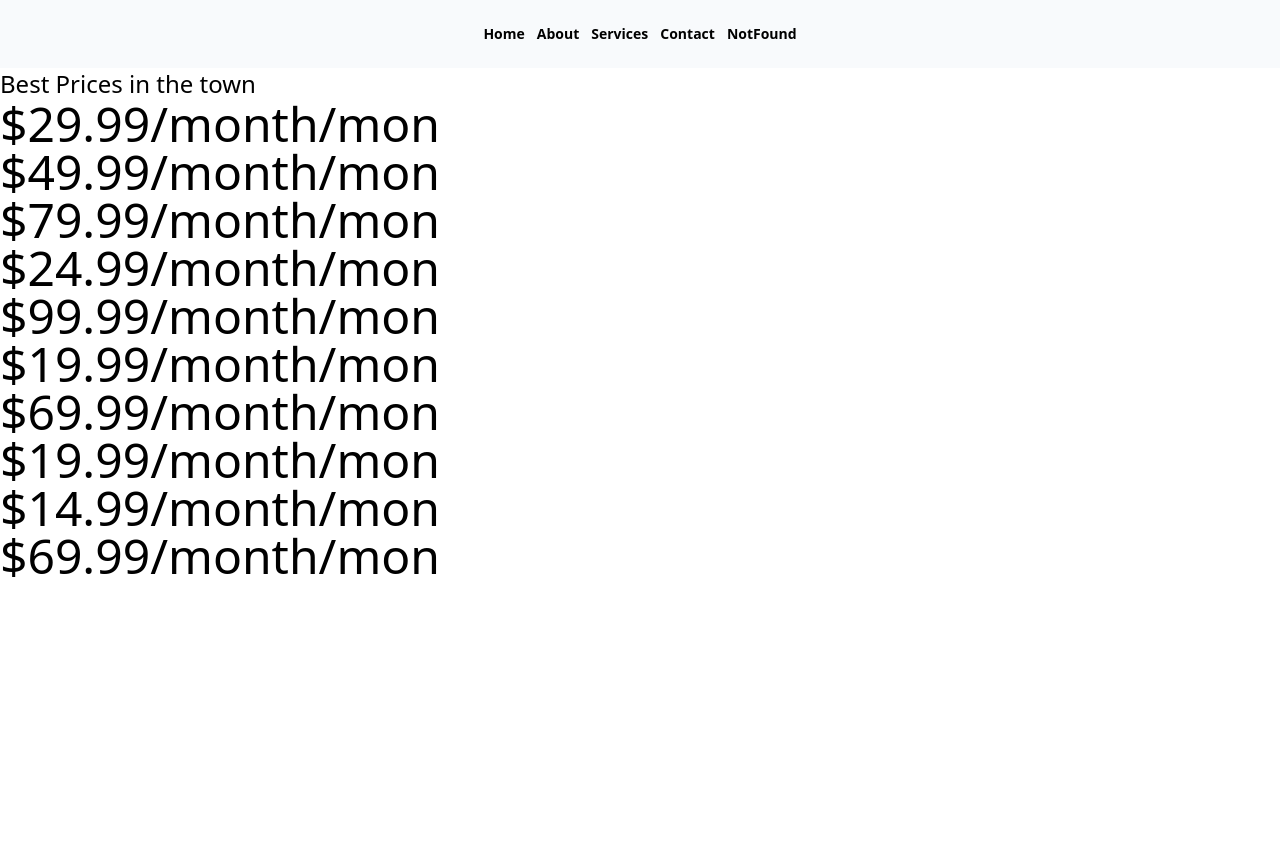
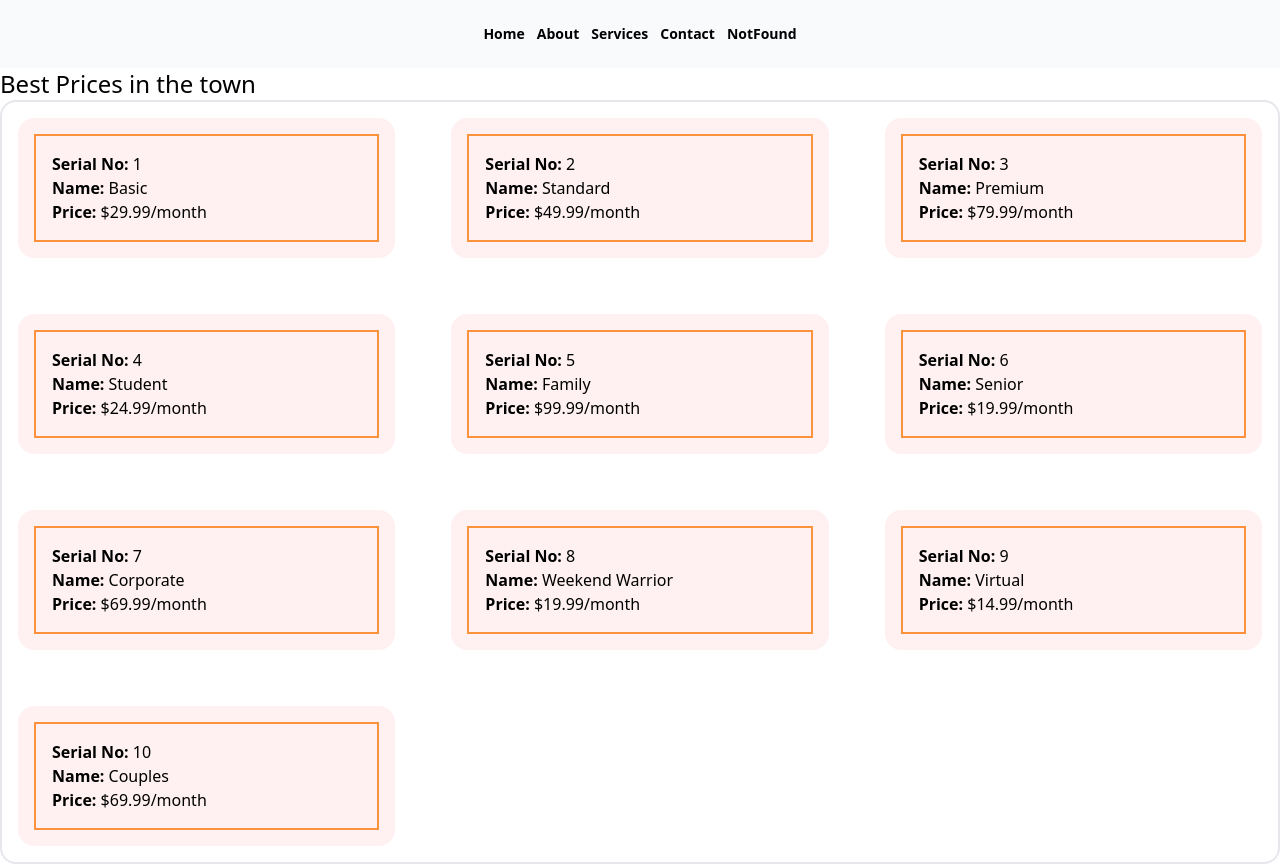
Before and after one commit to moudud-hoq/react-router, a React (Vite) app: page / in a window 1280 px wide. Before the commit the page ends 800 px from the top, so only its background shows below. Built offline with nearby package versions, Linux system fonts and the light colour scheme.

Commit message:
Card create and price, name, id appearing in the website dynamically

```diff
--- a/src/App.jsx
+++ b/src/App.jsx
@@ -9,7 +9,7 @@ function App() {
 
   return (
     <>
-      <div>
+      <div className="container mx-auto">
         <NavBar />
         <PriceOptions />
       </div>
--- a/src/Components/PriceOption/PriceOption.jsx
+++ b/src/Components/PriceOption/PriceOption.jsx
@@ -2,11 +2,20 @@ import { PropTypes } from "prop-types";
 const PriceOption = ({ option }) => {
   const { name, id, price, features } = option;
   return (
-    <div>
-      <h2>
-        <span className="text-5xl">{price}</span>
-        <span className="text-5xl">/mon</span>
-      </h2>
+    <div className="bg-rose-50 rounded-2xl m-4">
+      <div className=" border-2 border-orange-400 p-4 m-4">
+        <h1>
+          <b>Serial No:</b> {id}
+        </h1>
+        <h1>
+          <b>Name: </b>
+          {name}
+        </h1>
+        <h1>
+          <b>Price: </b>
+          {price}
+        </h1>
+      </div>
     </div>
   );
 };
--- a/src/Components/PriceOptions/PriceOptions.jsx
+++ b/src/Components/PriceOptions/PriceOptions.jsx
@@ -115,9 +115,11 @@ const PriceOptions = () => {
   return (
     <div>
       <h2 className="text-2xl"> Best Prices in the town</h2>
-      {priceOptions.map((option) => (
-        <PriceOption key={option.id} option={option} />
-      ))}
+      <div className="grid grid-cols-2 md:grid-cols-3 gap-6 rounded-2xl border-2">
+        {priceOptions.map((option) => (
+          <PriceOption key={option.id} option={option} />
+        ))}
+      </div>
     </div>
   );
 };
```
